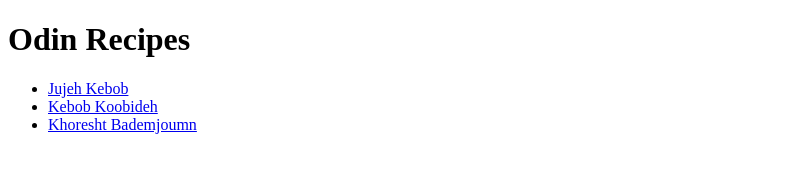
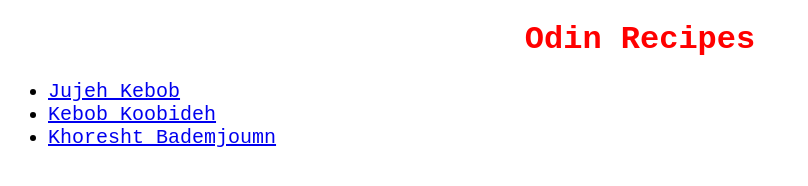
Before and after one commit to omid-mousavi/odin-recipes, a plain HTML site: page index.html in a window 1280 px wide. Shown: the whole page, without its empty margins (0-808 px from the left). Drawn offline with Linux system fonts and the light colour scheme.

Commit message:
added style to page
i have used simple properties like font family and weight and etc to customize my website

```diff
--- a/index.html
+++ b/index.html
@@ -3,14 +3,19 @@
   <head>
     <meta charset="UTF-8">
     <meta name="viewport" content="width=device-width, initial-scale=1.0">
+    <link rel="stylesheet" href="./styles.css">
     <title>Odin Recipes</title>
   </head>
   <body>
+    <div class="header">
       <h1>Odin Recipes</h1>
+    </div>
+    <div class="main-content">
       <ul>
         <li><a href="recipes/jujeh-kabob.html">Jujeh Kebob</a></li>
         <li><a href="recipes/kabob-koobideh.html">Kebob Koobideh</a></li>
         <li><a href="recipes/khoresht-bademjoumn.html">Khoresht Bademjoumn</a></li>
       </ul>
+    </div>
   </body>
 </html>
--- /dev/null
+++ b/styles.css
@@ -0,0 +1,19 @@
+* {
+  font-family: 'Courier New', Courier, monospace;
+}
+.header h1 {
+  color: rgb(255, 0, 0);
+  text-align: center;
+  font-weight: bold;
+}
+li {
+  font-size: 20px;
+}
+h1 {
+  color: rgb(255, 127, 0);
+  text-align: center;
+}
+h3 {
+  color: rgb(50, 50, 50);
+  font-weight: bolder;
+}
```
Also changed, not shown: recipes/jujeh-kabob.html (+1 -0 lines), recipes/kabob-koobideh.html (+1 -0 lines), recipes/khoresht-bademjoumn.html (+1 -0 lines). Lines whose indentation alone changed are shown as unchanged.
